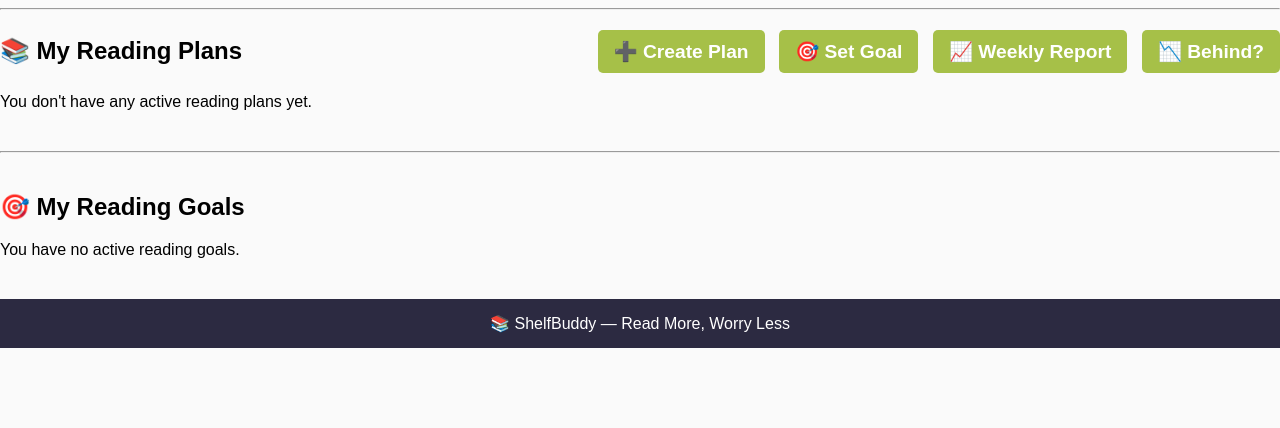
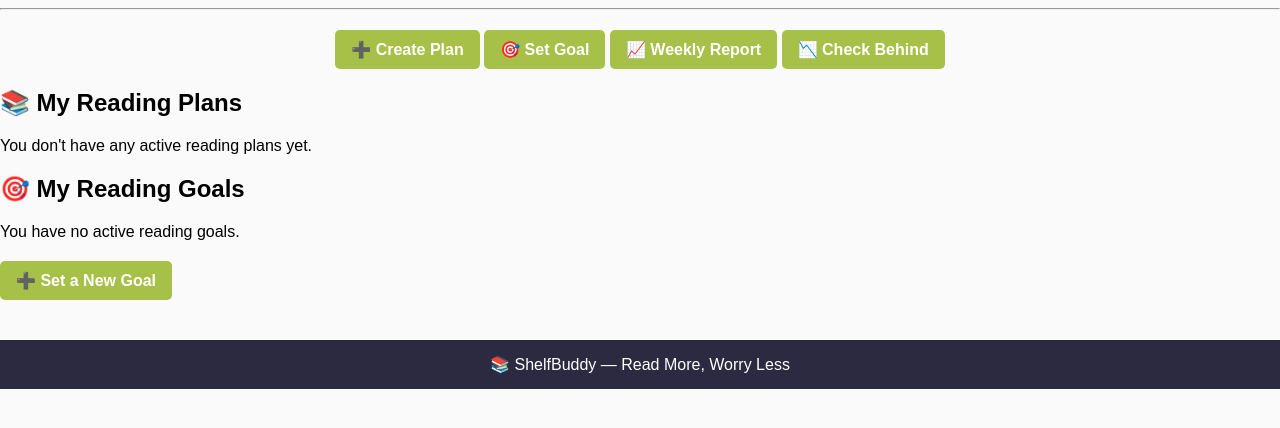
Before and after one commit to bgwinston/shelfBuddy, a Django app: page /reading/dashboard in a window 1280 px wide. Shown: the part 321-749 px from the top of the page. Run offline with Django 3.2, Linux system fonts and the light colour scheme; the visitor is signed in with stand-in values (Sample User, id 1); data that the repository does not hold is empty.

Commit message:
Updates to Reading Dashboard html and css.

```diff
--- a/shelfbuddy_backend/reading/templates/reading/reading_dashboard.html
+++ b/shelfbuddy_backend/reading/templates/reading/reading_dashboard.html
@@ -7,23 +7,26 @@
     <a href="{% url 'check_falling_behind' %}">View Behind Alerts</a>
   </div>
 {% endif %}
-<h2 style="display: flex; justify-content: space-between; align-items: center;">
-  📚 My Reading Plans
-  <span>
-    <a href="{% url 'create_reading_plan' %}" class="button" style="font-size: 0.8em;">➕ Create Plan</a>
-    <a href="{% url 'create_goal' %}" class="button" style="font-size: 0.8em; margin-left: 8px;">🎯 Set Goal</a>
-    <a href="{% url 'weekly_report' %}" class="button" style="font-size: 0.8em; margin-left: 8px;">📈 Weekly Report</a>
-    <a href="{% url 'check_falling_behind' %}" class="button" style="font-size: 0.8em; margin-left: 8px;">📉 Behind?</a>
-  </span>
-</h2>
+
+<!-- 📌 Action Links Row -->
+<div class="reading-actions" style="margin: 20px 0; text-align: center;">
+  <a href="{% url 'create_reading_plan' %}" class="button">➕ Create Plan</a>
+  <a href="{% url 'create_goal' %}" class="button">🎯 Set Goal</a>
+  <a href="{% url 'weekly_report' %}" class="button">📈 Weekly Report</a>
+  <a href="{% url 'check_falling_behind' %}" class="button">📉 Check Behind</a>
+</div>
+
+<!-- 📚 Plans and 🎯 Goals Side-by-Side -->
+<div class="reading-sections">
+  <!-- Reading Plans -->
+  <div class="reading-column">
+    <h2>📚 My Reading Plans</h2>
 
     {% if plans %}
-  <div style="margin-top: 20px;">
       {% for plan in plans %}
         <div class="plan-card">
           <h3>
             {{ plan.book.title }}
-
             {% if plan in behind_alerts %}
               <span style="color: red; font-size: 1.2em; margin-left: 8px;">🚨</span>
             {% endif %}
@@ -41,17 +44,20 @@
               </div>
             </div>
           </div>
-      <a href="{% url 'reading_plan_detail' plan.id %}" class="button">View Details</a>
-      <a href="{% url 'edit_reading_plan' plan.id %}" class="button button-turquoise" style="margin-top: 10px;">✏️ Edit Plan</a>
+
+          <div style="margin-top: 10px;">
+            <a href="{% url 'reading_plan_detail' plan.id %}" class="button">📖 View Details</a>
+            <a href="{% url 'edit_reading_plan' plan.id %}" class="button button-turquoise" style="margin-left: 10px;">✏️ Edit Plan</a>
+          </div>
         </div>
       {% endfor %}
-  </div>
     {% else %}
       <p>You don't have any active reading plans yet.</p>
     {% endif %}
+  </div>
 
-<hr style="margin: 40px 0;">
-
+  <!-- Reading Goals -->
+  <div class="reading-column">
     <h2>🎯 My Reading Goals</h2>
 
     {% if goals %}
@@ -66,8 +72,7 @@
               🔄 <em>In Progress</em>
             {% endif %}
 
-        <!-- ✅ Delete button -->
-        <a href="{% url 'delete_goal' goal.id %}" class="button"    style="font-size: 1em; padding: 8px 14px; background-color: #D32F2F; margin-left: 10px; border-radius: 6px; color: white;">
+            <a href="{% url 'delete_goal' goal.id %}" class="button" style="font-size: 1em; padding: 8px 14px; background-color: #D32F2F; margin-left: 10px; border-radius: 6px; color: white;">
               🗑️ Delete
             </a>
           </li>
@@ -76,4 +81,11 @@
     {% else %}
       <p>You have no active reading goals.</p>
     {% endif %}
+
+    <!-- ✅ Button at bottom -->
+    <div style="margin-top: 20px;">
+      <a href="{% url 'create_goal' %}" class="button">➕ Set a New Goal</a>
+    </div>
+  </div>
+</div>
 {% endblock %}
--- a/shelfbuddy_backend/reading/views.py
+++ b/shelfbuddy_backend/reading/views.py
@@ -1,4 +1,3 @@
-
 from django.shortcuts import render, redirect, get_object_or_404
 from .models import ReadingPlan, ReadingProgress, ReadingGoal, ReadingPlan
 from .forms import ReadingPlanForm, ReadingProgressForm
@@ -11,6 +10,7 @@ from datetime import date
 from django.shortcuts import get_object_or_404, redirect
 from .models import ReadingGoal
 
+# View to create a new reading plan for the logged-in user
 @login_required
 def create_reading_plan(request):
     if request.method == 'POST':
@@ -24,24 +24,18 @@ def create_reading_plan(request):
         form = ReadingPlanForm()
     return render(request, 'reading/create_plan.html', {'form': form})
 
+# View to show details of a specific reading plan, including percent complete
 @login_required
 def reading_plan_detail(request, plan_id):
     plan = get_object_or_404(ReadingPlan, id=plan_id, user=request.user)
     progress = ReadingProgress.objects.filter(plan=plan).order_by('-date')
     total_read = sum(p.pages_read for p in progress)
 
-    # ✅ Calculate the percent complete
     total_days = (plan.target_end_date - plan.start_date).days + 1
     total_goal_pages = plan.daily_target_pages * total_days
 
-    if total_goal_pages > 0:
-        percent_complete = (total_read / total_goal_pages) * 100
-    else:
-        percent_complete = 0
-
-    if percent_complete > 100:
-        percent_complete = 100
-
+    percent_complete = (total_read / total_goal_pages) * 100 if total_goal_pages > 0 else 0
+    percent_complete = min(percent_complete, 100)
     plan.percent_complete = round(percent_complete, 1)
 
     return render(request, 'reading/plan_detail.html', {
@@ -49,6 +43,8 @@ def reading_plan_detail(request, plan_id):
         'progress': progress,
         'total_read': total_read,
     })
+
+# View for logging reading progress to a specific plan
 @login_required
 def log_progress(request, plan_id):
     plan = get_object_or_404(ReadingPlan, id=plan_id, user=request.user)
@@ -63,6 +59,7 @@ def log_progress(request, plan_id):
         form = ReadingProgressForm()
     return render(request, 'reading/log_progress.html', {'form': form, 'plan': plan})
 
+# Generates a weekly report of progress toward active reading plans
 @login_required
 def weekly_report(request):
     plans = ReadingPlan.objects.filter(user=request.user, is_active=True)
@@ -71,11 +68,9 @@ def weekly_report(request):
     week_start = today - timedelta(days=today.weekday())
 
     for plan in plans:
-        weekly_progress = ReadingProgress.objects.filter(
-            plan=plan, date__range=[week_start, today]
-        )
+        weekly_progress = ReadingProgress.objects.filter(plan=plan, date__range=[week_start, today])
         pages_this_week = sum(p.pages_read for p in weekly_progress)
-        days_so_far = (today - week_start).days + 1  # Include today
+        days_so_far = (today - week_start).days + 1
 
         report_data.append({
             'book': plan.book.title,
@@ -92,27 +87,35 @@ def weekly_report(request):
         'week_end': today
     })
 
+# Checks which reading plans are falling behind based on expected vs actual pages read
 @login_required
 def check_falling_behind(request):
+    today = date.today()
     plans = ReadingPlan.objects.filter(user=request.user, is_active=True)
     behind = []
-    today = date.today()
 
     for plan in plans:
-        total_days = (today - plan.start_date).days + 1
-        expected_pages = plan.daily_target_pages * total_days
-        actual_pages = sum(p.pages_read for p in ReadingProgress.objects.filter(plan=plan))
-        if actual_pages < expected_pages:
+        total_pages_read = sum(progress.pages_read for progress in ReadingProgress.objects.filter(plan=plan))
+        days_passed = (today - plan.start_date).days + 1
+        expected_pages = plan.daily_target_pages * days_passed
+
+        if total_pages_read < expected_pages:
+            remaining_days = (plan.target_end_date - today).days
+            total_pages = plan.book.total_pages or 0
+            remaining_pages = total_pages - total_pages_read
+            revised_target = ceil(remaining_pages / remaining_days) if remaining_days > 0 else None
+
             behind.append({
                 'book': plan.book.title,
                 'expected': expected_pages,
-                'actual': actual_pages,
-                'difference': expected_pages - actual_pages
+                'actual': total_pages_read,
+                'difference': expected_pages - total_pages_read,
+                'revised_target': revised_target,
             })
 
     return render(request, 'reading/behind_alerts.html', {'behind': behind})
 
-
+# Main reading dashboard that shows active plans, goals, and behind alerts
 @login_required
 def reading_dashboard(request):
     plans = ReadingPlan.objects.filter(user=request.user, is_active=True)
@@ -123,23 +126,12 @@ def reading_dashboard(request):
 
     for plan in plans:
         total_read = sum(p.pages_read for p in ReadingProgress.objects.filter(plan=plan))
-
-        # ✅ Calculate percentage complete
         total_days = (plan.target_end_date - plan.start_date).days + 1
         total_goal_pages = plan.daily_target_pages * total_days
 
-        if total_goal_pages > 0:
-            percent_complete = (total_read / total_goal_pages) * 100
-        else:
-            percent_complete = 0
+        percent_complete = (total_read / total_goal_pages) * 100 if total_goal_pages > 0 else 0
+        plan.percent_complete = round(min(percent_complete, 100), 1)
 
-        # Cap at 100%
-        if percent_complete > 100:
-            percent_complete = 100
-
-        plan.percent_complete = round(percent_complete, 1)
-
-        # ✅ Handle behind alerts
         expected_pages = plan.daily_target_pages * (today - plan.start_date).days + 1
         if total_read < expected_pages:
             behind_alerts.append(plan)
@@ -149,6 +141,8 @@ def reading_dashboard(request):
         'goals': goals,
         'behind_alerts': behind_alerts,
     })
+
+# View to create a new reading goal for the user
 @login_required
 def create_goal_view(request):
     if request.method == 'POST':
@@ -162,52 +156,17 @@ def create_goal_view(request):
         form = ReadingGoalForm()
     return render(request, 'reading/create_goal.html', {'form': form})
 
-from .models import ReadingProgress
-
-@login_required
-def check_falling_behind(request):
-    today = date.today()
-    plans = ReadingPlan.objects.filter(user=request.user, is_active=True)
-    behind = []
-
-    for plan in plans:
-        # Dynamically calculate total pages read
-        total_pages_read = sum(progress.pages_read for progress in ReadingProgress.objects.filter(plan=plan))
-
-        # Calculate how many days have passed
-        days_passed = (today - plan.start_date).days + 1  # +1 to include today
-
-        expected_pages = plan.daily_target_pages * days_passed
-
-        if total_pages_read < expected_pages:
-            remaining_days = (plan.target_end_date - today).days
-            total_pages = plan.book.total_pages or 0
-            remaining_pages = total_pages - total_pages_read
-
-            revised_target = (
-                ceil(remaining_pages / remaining_days) if remaining_days > 0 else None
-            )
-
-            behind.append({
-                'book': plan.book.title,
-                'expected': expected_pages,
-                'actual': total_pages_read,
-                'difference': expected_pages - total_pages_read,
-                'revised_target': revised_target,
-            })
-
-    return render(request, 'reading/behind_alerts.html', {'behind': behind})
-
-
-
+# Deletes a reading goal for the logged-in user
 def delete_goal(request, goal_id):
     goal = get_object_or_404(ReadingGoal, id=goal_id, user=request.user)
     goal.delete()
-    return redirect('reading_dashboard')  # or whatever your dashboard page is
+    return redirect('reading_dashboard')
 
+# Static informational page about ShelfBuddy
 def about_shelfbuddy(request):
     return render(request, 'reading/about_shelfbuddy.html')
 
+# View to edit an existing reading plan
 @login_required
 def edit_reading_plan(request, plan_id):
     plan = get_object_or_404(ReadingPlan, id=plan_id, user=request.user)
```
Also changed, not shown: 1 other file. Lines whose indentation alone changed are shown as unchanged.
